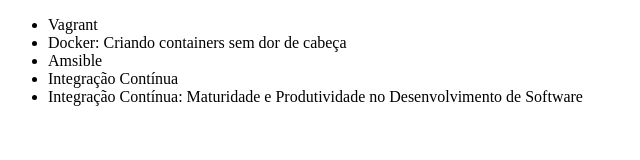
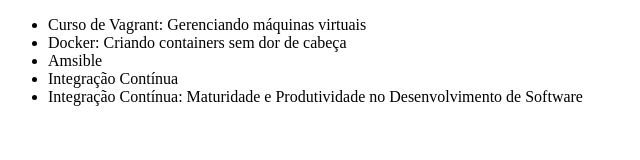
Before and after one commit to Cleitoncampos23/alura-git, a plain HTML site: page index.html in a window 1280 px wide. Shown: the whole page, without its empty margins (0-640 px from the left). Drawn offline with Linux system fonts and the light colour scheme.

Commit message:
Corrigindo curso de Vagrant

```diff
--- a/index.html
+++ b/index.html
@@ -7,7 +7,8 @@
 </head>
 <body>
     <ul>
-        <li>Vagrant</li>
+        <li>Curso de
+            Vagrant: Gerenciando máquinas virtuais</li>
         <li>Docker: Criando containers sem dor de cabeça</li>
         <li>Amsible</li>
         <li>Integração Contínua</li>
```
